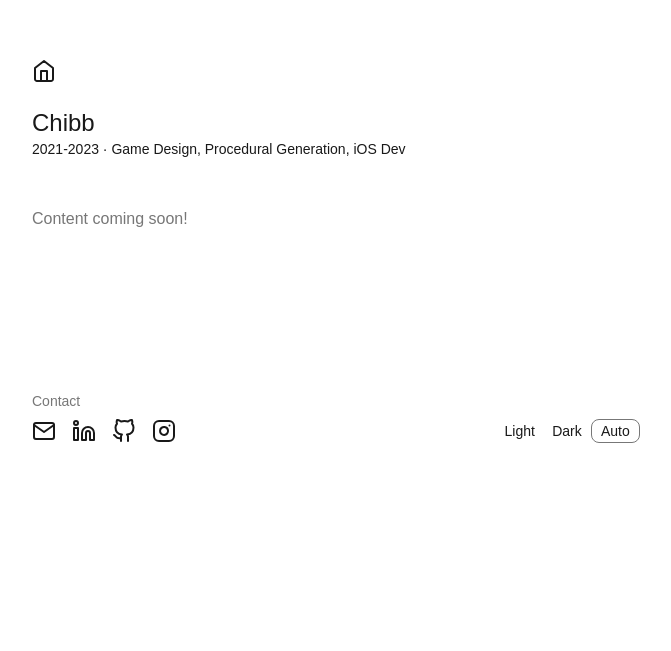
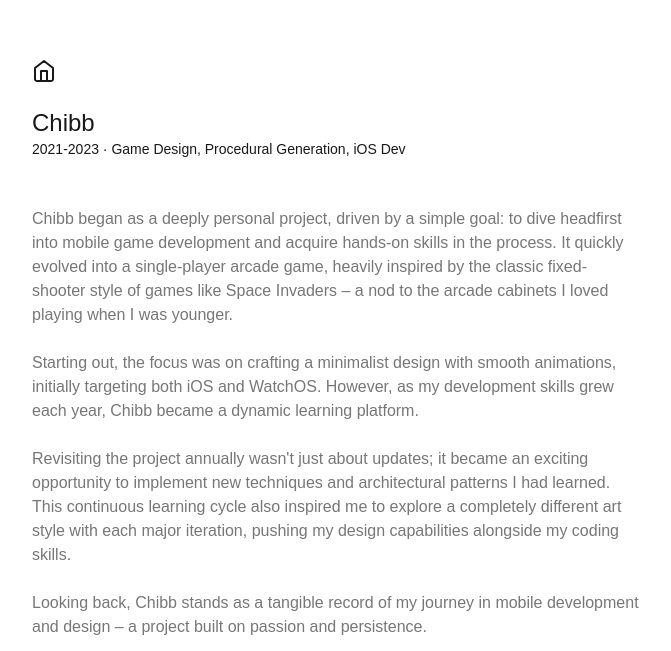
Before and after one commit to MurrayBuchanan/personal-website, a SvelteKit app: page /Chibb in a window 1280 px wide. Shown: the part 149-800 px from the top of the page, without its empty margins (304-975 px from the left). Built offline with nearby package versions, Linux system fonts and the light colour scheme.

Commit message:
2 Pages Content

```diff
--- a/src/app.html
+++ b/src/app.html
@@ -2,7 +2,7 @@
 <html lang="en">
 	<head>
 		<meta charset="utf-8" />
-		<link rel="icon" href="%sveltekit.assets%/favicon.png" />
+		<link rel="icon" href="/favicon.png" />
 		<title>Murray Buchanan</title>
 		<meta name="viewport" content="width=device-width, initial-scale=1" />
 		%sveltekit.head%
--- a/src/routes/About/+page.svelte
+++ b/src/routes/About/+page.svelte
@@ -12,11 +12,12 @@
     <Container>
         <SectionHeading title="About" />
 
-        <SectionPara paragraphs={["Hi I’m Murray, currently in my penultimate year studying Computer Science at the University of Strathclyde. My main CS activity’s at the moment are working with Swift and Svelte. "]}/>
-
-        <SectionPara paragraphs={["I would assume because your here you might know me or something...? If you don't here are a couple things about me... "]}/>
-
-        <SectionPara paragraphs={["Website is currently underdevelopment."]}/>
+        <SectionPara paragraphs={[
+                                "As you're visiting my website, you might already know me, but just in case... ",
+                                "Hey, my name is Murray. I'm originally from Glasgow, and yes, I'm the one with the orange hair! Currently, I'm focused on studying Computer Science.",
+                                "When I'm not studying, I spend most of my time enjoying various sports, catching up with friends and family, always looking to learn new things, and exploring different places through travel.",
+                                "While I prefer not to share too many personal details online, I'm very friendly and always happy to connect. So please, feel free to say Hi and get in touch – I hope to hear from you!"
+                                ]}/>
 
         <Footer />
     </Container>
--- a/src/routes/Chibb/+page.svelte
+++ b/src/routes/Chibb/+page.svelte
@@ -15,7 +15,11 @@
         desc="2021-2023 · Game Design, Procedural Generation, iOS Dev"
         newPage={true}
         />
-        <SectionPara paragraphs={["Content coming soon!"]}/>
+        <SectionPara paragraphs={["Chibb began as a deeply personal project, driven by a simple goal: to dive headfirst into mobile game development and acquire hands-on skills in the process. It quickly evolved into a single-player arcade game, heavily inspired by the classic fixed-shooter style of games like Space Invaders – a nod to the arcade cabinets I loved playing when I was younger.",
+                                "Starting out, the focus was on crafting a minimalist design with smooth animations, initially targeting both iOS and WatchOS. However, as my development skills grew each year, Chibb became a dynamic learning platform.",
+                                "Revisiting the project annually wasn't just about updates; it became an exciting opportunity to implement new techniques and architectural patterns I had learned. This continuous learning cycle also inspired me to explore a completely different art style with each major iteration, pushing my design capabilities alongside my coding skills.",
+                                "Looking back, Chibb stands as a tangible record of my journey in mobile development and design – a project built on passion and persistence."]}/>
+
         <Footer />
     </Container>
 
--- a/src/routes/Conquer/+page.svelte
+++ b/src/routes/Conquer/+page.svelte
@@ -12,7 +12,7 @@
     <Container>
         <SectionHeading
         title="Conquer"
-        desc="2023-2025 · Productivity, Cross-platform",
+        desc="2023-2025 · Productivity, Cross-platform"
         newPage={true}
 
         />
--- a/src/routes/DirectDistribution/+page.svelte
+++ b/src/routes/DirectDistribution/+page.svelte
@@ -14,9 +14,13 @@
         title="Direct Distribution"
         desc="2022-2024 · Events, Marketing, Distribution"
         newPage={true}
+        links={[
+            { url: "https://www.directdistribution.co.uk/", title: "Visit Website" }
+        ]}
         />
 
-        <SectionPara paragraphs={["Content coming soon!"]}/>
+        <SectionPara paragraphs={["Direct Distribution is a logistics and marketing support company based in Scotland that provides distribution and event support services. The company specialises in print distribution and event logistics for clients across Scotland, particularly in the culture, tourism, leisure, and communication sectors.",
+                                    "At Direct Distribution, I actively supported a range of operations and live events across Scotland. This involved managing print distribution, logistics, and ensuring efficient stock flow. I also played a role in large-scale warehouse activities and provided technical and logistical support for diverse events and marketing efforts throughout the country, including both major events like the UCI Championship, World Pipe Band Championships, and city events like, Mela and Charity Runs, applying technical skills and collaborating effectively across varied and fast-paced settings."]}/>
         <Footer />
     </Container>
 
--- a/src/routes/UniversityOfStrathclyde/+page.svelte
+++ b/src/routes/UniversityOfStrathclyde/+page.svelte
@@ -8,7 +8,7 @@
     import SectionHeading from '../components/section-heading.svelte';
 </script>
 
-<body class="mx10 bg-primary-light dark:bg-primary-dark" use:useAnimate={0.1}>
+<body class="bg-primary-light dark:bg-primary-dark" use:useAnimate={0.1}>
     <Container>
         <SectionHeading
         title="University of Strathclyde"
@@ -24,8 +24,8 @@
         Modules:
         Drop Downs like on uni website for each year with modules info and projects
         Year 5:
-        Year 4: Dissertation, Computer Security,
-        Year 3: Building Software Systems, Foundations of Artificial Intelligence, Web Application Development, Computer Systems and Concurrency, Functional Programming, Mobile App Development.
+        Year 4: Dissertation, Computer Security, 	Software Architecture And Design, Information Access And Mining and 	Project Management
+        Year 3: Building Software Systems, Foundations of Artificial Intelligence, Web App Development, Computer Systems and Concurrency, Functional Programming, Mobile App Development.
         Year 2: Advanced Programming, Logic and Algorithms, User and Data Modelling, Computer Systems and Architecture, Agile Software Development in Practice.
         Year 1: Internet of Things, Machines, Languages and Computation, Information and Information Systems, Programming Foundations, Computer Systems and Organisation, Introduction to Astronomy.
 
```
Also changed, not shown: static/assets/banners/banner.jpg (deleted), static/assets/banners/placeholder.png (deleted).
